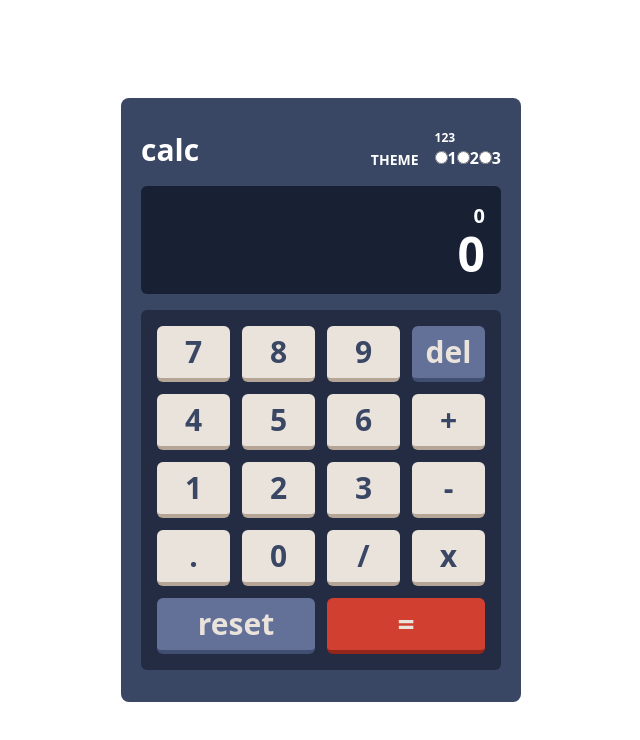
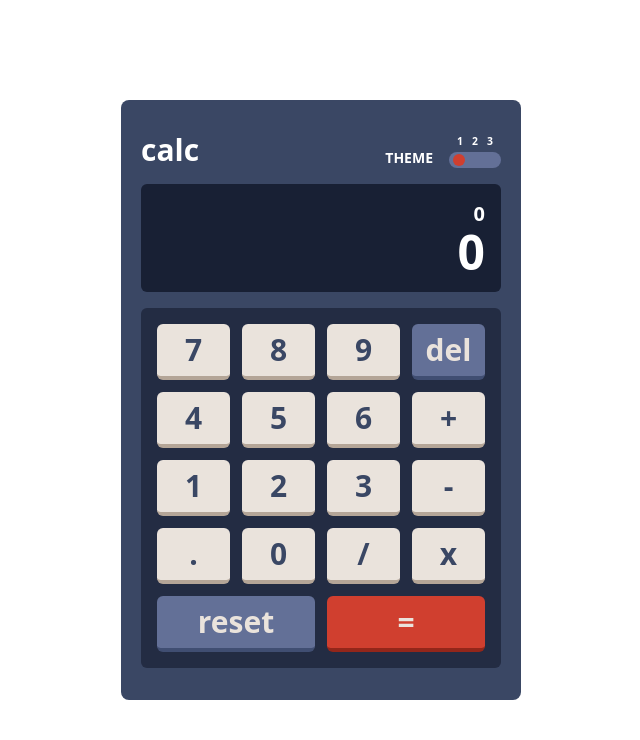
Before and after one commit to DemoStephen/Code-Alpha-One-Month-Intenship, a React (Vite) app in the folder calculator-app/: page / in a window 1280 px wide. Shown: the top 740 px of the page, without its empty margins (319-959 px from the left). Built offline with nearby package versions, Linux system fonts and the light colour scheme.

Commit message:
updated theme section

```diff
--- a/calculator-app/src/Components/Theme.jsx
+++ b/calculator-app/src/Components/Theme.jsx
@@ -1,9 +1,17 @@
 /* eslint-disable react/prop-types */
 export default function Theme({ label }) {
   return (
-    <label htmlFor={`theme-${label}`}>
-      <input type="radio" name="theme" id={`theme-${label}`} />
-      <span>{label}</span>
+    <label htmlFor={`theme-${label}`} className="cursor-pointer">
+      <input
+        type="radio"
+        name="theme"
+        id={`theme-${label}`}
+        className="hidden peer"
+        defaultChecked={label === 1}
+      />
+      <span className="w-3 h-3 peer-checked:bg-[#d03f2f] rounded-full flex text-[0.55rem] items-center content-center justify-center group">
+        <span className="hidden group-hover:block">{label}</span>
+      </span>
     </label>
   );
 }
--- a/calculator-app/src/Components/ThemeChanger.jsx
+++ b/calculator-app/src/Components/ThemeChanger.jsx
@@ -5,12 +5,18 @@ export default function ThemeChanger() {
     <form className="flex items-end gap-4">
       <p className="text-sm">THEME</p>
       <fieldset>
-        <div className="flex text-xs">
-          <span>1</span>
-          <span>2</span>
-          <span>3</span>
+        <div className="flex justify-between text-[0.65rem] px-2 py-0.5 rounded-xl">
+          <label htmlFor="theme-1" className="cursor-pointer">
+            1
+          </label>
+          <label htmlFor="theme-2" className="cursor-pointer">
+            2
+          </label>
+          <label htmlFor="theme-3" className="cursor-pointer">
+            3
+          </label>
         </div>
-        <div>
+        <div className="flex gap-1 py-0.5 px-1 bg-[#637097] rounded-xl">
           <Theme label={1} />
           <Theme label={2} />
           <Theme label={3} />
```
